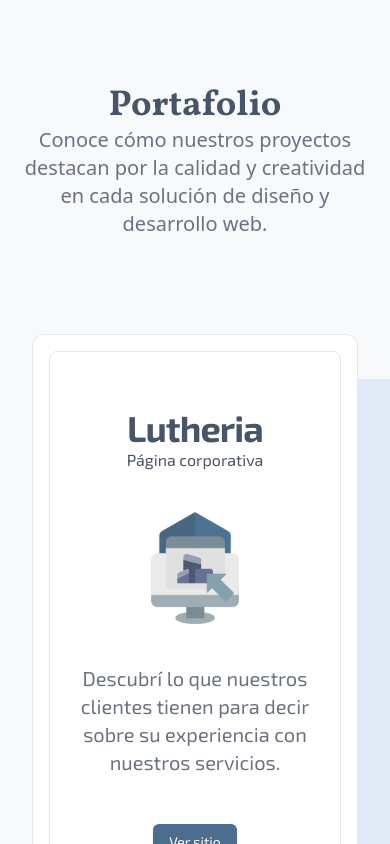
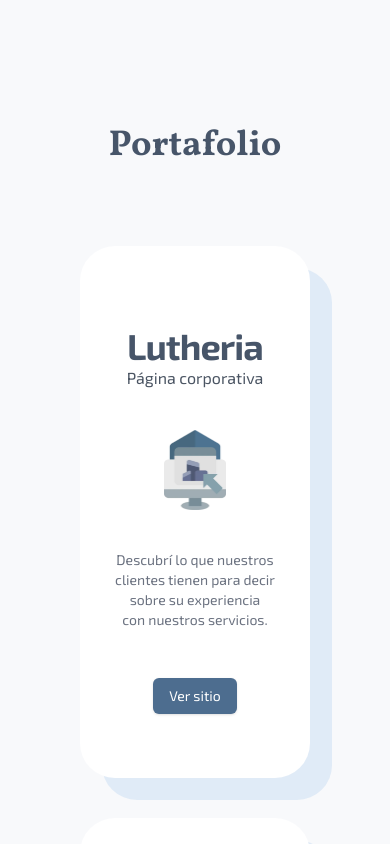
Before and after one commit to GRAMAPHENIA/sitio-oficial-hexagono, a Next.js app: page / in a window 390 px wide. Shown: the part 5100-5944 px from the top of the page. Built offline with nearby package versions, Linux system fonts and the light colour scheme.

Commit message:
ref-mods

```diff
--- a/src/app/globals.css
+++ b/src/app/globals.css
@@ -93,7 +93,7 @@
 
 .shadow-box {
   /* background-color: #ffffff; */
-  box-shadow: 45px 45px 0 0 rgba(53, 128, 208, 0.12);
+  box-shadow: 22px 22px 0 0 rgba(53, 128, 208, 0.12);
 }
 
 @keyframes bounce-smooth {
--- a/src/components/custom/contact/ContactForm.tsx
+++ b/src/components/custom/contact/ContactForm.tsx
@@ -13,11 +13,11 @@ export default function ContactForm() {
   return (
     <section
       id="contact-form"
-      className="scroll-m-10 m-auto text-center lg:rounded-xl border border-input px-4 w-full text-sm bg-white dark:bg-hexagon shadow-box py-12 max-w-7xl"
+      className="scroll-m-10 m-auto text-center lg:rounded-xl border border-input px-4 w-full text-sm bg-white dark:bg-hexagon shadow-box py-16 max-w-4xl"
     >
       {/* Título de la sección */}
       <h2
-        className={`${vollkorn.className} text-7xl font-black text-slate-700 text-center`}
+        className={`${vollkorn.className}  text-4xl lg:text-7xl font-black text-slate-600 dark:text-slate-700 px-4`}
       >
         Contacto
       </h2>
--- a/src/components/custom/cta/cta.tsx
+++ b/src/components/custom/cta/cta.tsx
@@ -1,7 +1,9 @@
+import { vollkorn } from "@/styles/fonts";
+
 export default function Cta() {
   return (
     <section className="py-40 text-hexagon text-center w-full lg:rounded-b-xl mx-4 lg:mx-0 max-w-7xl">
-      <h2 className="text-7xl font-bold">¿Listo para comenzar?</h2>
+      <h2 className={`${vollkorn.className} text-4xl lg:text-7xl font-black text-slate-600 dark:text-slate-300 px-4`}>¿Listo para comenzar?</h2>
       <p className="my-4 text-xl text-balance">
         Contactanos hoy mismo para obtener una cotización y comenzar con tu
         nuevo sitio web.
--- a/src/components/custom/faq/FAQItem.tsx
+++ b/src/components/custom/faq/FAQItem.tsx
@@ -11,7 +11,7 @@ interface FAQItemProps {
 
 export default function FAQItem({ item }: FAQItemProps) {
   return (
-    <AccordionItem value={item.value} className="px-4 border m-2 rounded-lg bg-card shadow-box text-hexagon ">
+    <AccordionItem value={item.value} className="px-4 border m-2 rounded-lg bg-white dark:bg-[#B6C9DC] shadow-box text-slate-700 ">
       <AccordionTrigger className="text-left">{item.question}</AccordionTrigger>
       <AccordionContent>{item.answer}</AccordionContent>
     </AccordionItem>
--- a/src/components/custom/features/Features.tsx
+++ b/src/components/custom/features/Features.tsx
@@ -6,7 +6,7 @@ import FeatureCard from "./FeatureCard";
 
 export default function Features() {
   return (
-    <div className="flex flex-col justify-center items-center text-center mb-10 max-w-7xl">
+    <div className="flex flex-col justify-center items-center text-center my-10 max-w-7xl">
        {/* Título de la sección */}
       <h1
         className={`${vollkorn.className} text-4xl lg:text-7xl font-black text-slate-600 dark:text-slate-300 px-4`}
--- a/src/components/custom/portfolio/Portfolio.tsx
+++ b/src/components/custom/portfolio/Portfolio.tsx
@@ -7,16 +7,16 @@ export default function Portfolio() {
     <section className="flex flex-col justify-center items-center text-center mb-40 max-w-7xl">
       {/* Título de la sección */}
       <h2
-        className={`${vollkorn.className} text-4xl lg:text-7xl font-black text-slate-600 dark:text-slate-300`}
+        className={`${vollkorn.className} text-4xl lg:text-7xl font-black text-slate-600 dark:text-slate-300 mb-20`}
       >
         Portafolio
       </h2>
-      <p className="text-xl text-gray-500 dark:text-gray-300 max-w-sm md:max-w-md lg:max-w-lg mb-16 px-4">
+      {/* <p className="text-xl text-gray-500 dark:text-gray-300 max-w-sm md:max-w-md lg:max-w-lg mb-16 px-4">
         Conoce cómo nuestros proyectos destacan por la calidad y creatividad en
         cada solución de diseño y desarrollo web.
-      </p>
+      </p> */}
       {/* Contenedor de los proyectos */}
-      <div className="grid grid-cols-1 md:grid-cols-2 lg:grid-cols-3 gap-6 p-8">
+      <div className="grid grid-cols-1 md:grid-cols-2 lg:grid-cols-3 gap-10 px-20">
         {projects.map((project, index) => (
           <ProjectCard key={index} project={project} />
         ))}
--- a/src/components/custom/portfolio/ProjectCard.tsx
+++ b/src/components/custom/portfolio/ProjectCard.tsx
@@ -11,20 +11,20 @@ interface ProjectCardProps {
 
 export default function ProjectCard({ project }: ProjectCardProps) {
   return (
-    <Card className="p-4 shadow-box">
+    <Card className="dark:bg-[#B6C9DC] shadow-box border-none rounded-[35px]">
       <CardContent
-        className={`${exo2.className} border p-4 rounded-lg text-slate-600`}
+        className={`${exo2.className}  text-slate-600`}
       >
-        <CardTitle className="mt-10 text-4xl">{project.title}</CardTitle>
+        <CardTitle className="mt-20 text-4xl">{project.title}</CardTitle>
         <p className="text-gray-600 mb-10">{project.description}</p>
         <Image
           src={project.imageSrc}
           alt={project.altText}
-          className="w-auto h-28 m-auto mb-10"
+          className="w-auto h-20 m-auto mb-10"
           width={400}
           height={400}
         />{" "}
-        <p className="text-xl text-gray-500 dark:text-gray-300 max-w-sm md:max-w-md lg:max-w-lg mb-2">
+        <p className="text-sm text-gray-500 dark:text-slate-800 max-w-sm md:max-w-md lg:max-w-lg mb-2 text-balance">
           Descubrí lo que nuestros clientes tienen para decir sobre su
           experiencia con nuestros servicios.
         </p>
@@ -35,7 +35,7 @@ export default function ProjectCard({ project }: ProjectCardProps) {
           rel="noopener noreferrer"
           passHref
         >
-          <Button className="my-10">Ver sitio</Button>
+          <Button className="my-10 dark:bg-muted/90 hover:dark:bg-slate-800/80 ">Ver sitio</Button>
         </Link>
       </CardContent>
     </Card>
```
